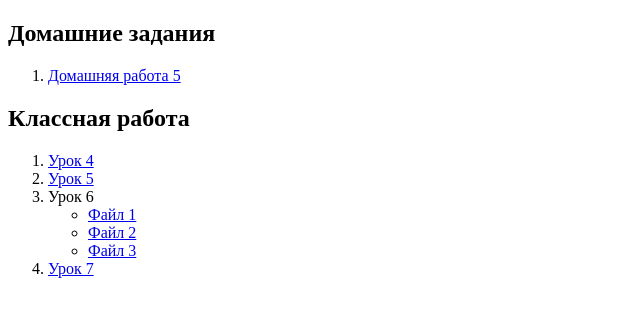
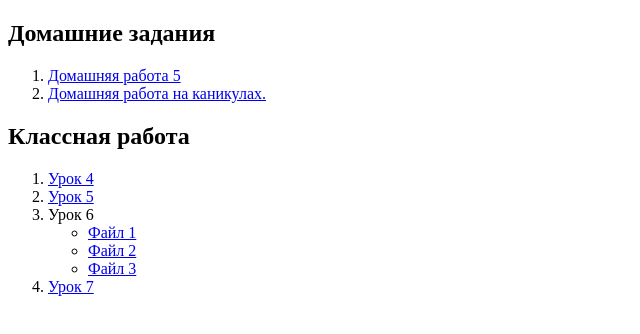
Before and after one commit to Gentemen/Gentemen.github.io, a plain HTML site: page index.html in a window 1280 px wide. Shown: the whole page, without its empty margins (0-640 px from the left). Drawn offline with Linux system fonts and the light colour scheme.

Commit message:
Add files via upload

```diff
--- a/index.html
+++ b/index.html
@@ -13,6 +13,9 @@
         <li>
             <a href="homework5.html">Домашняя работа 5</a>
 
+        </li>
+        <li>
+            <a href="homework during the summer holidays.html">Домашняя работа на каникулах.</a>
         </li>
      </ol>
 
```
